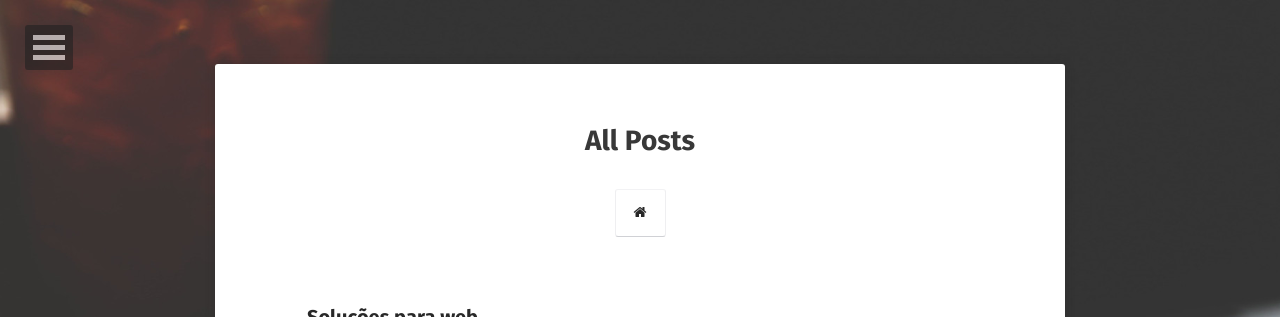
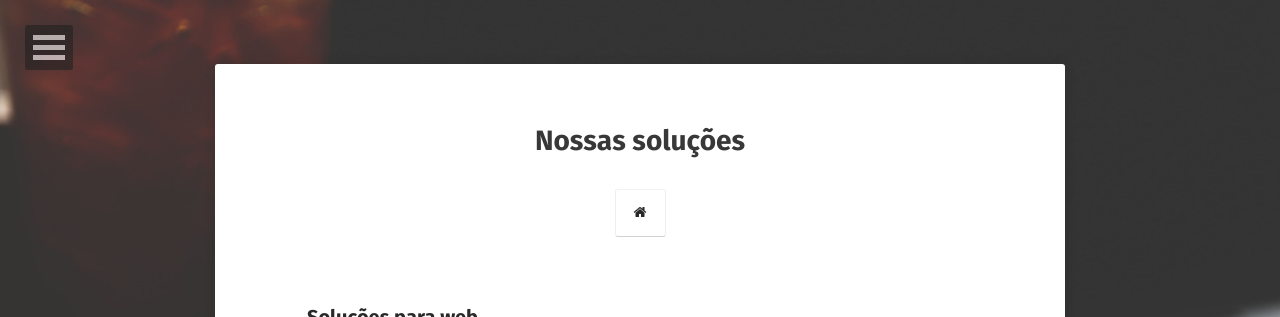
Before and after one commit to arrudaRobson/projeto_integrador, a Jekyll site: the page built from services/index.md, in a window 1280 px wide. Shown: the top 317 px of the page. Built offline with Jekyll 4.4.1, drawn with Linux system fonts in a browser that asks for light colours; some web fonts are replaced.

Commit message:
Adds icon and changes name of title page of services

```diff
--- a/services/index.md
+++ b/services/index.md
@@ -1,6 +1,6 @@
 ---
 layout: post-list
-title: All Posts
+title: Nossas soluções
 excerpt: "A List of Posts"
 comments: false
 ---
```
Also changed, not shown: favicon.ico, favicon.png.
